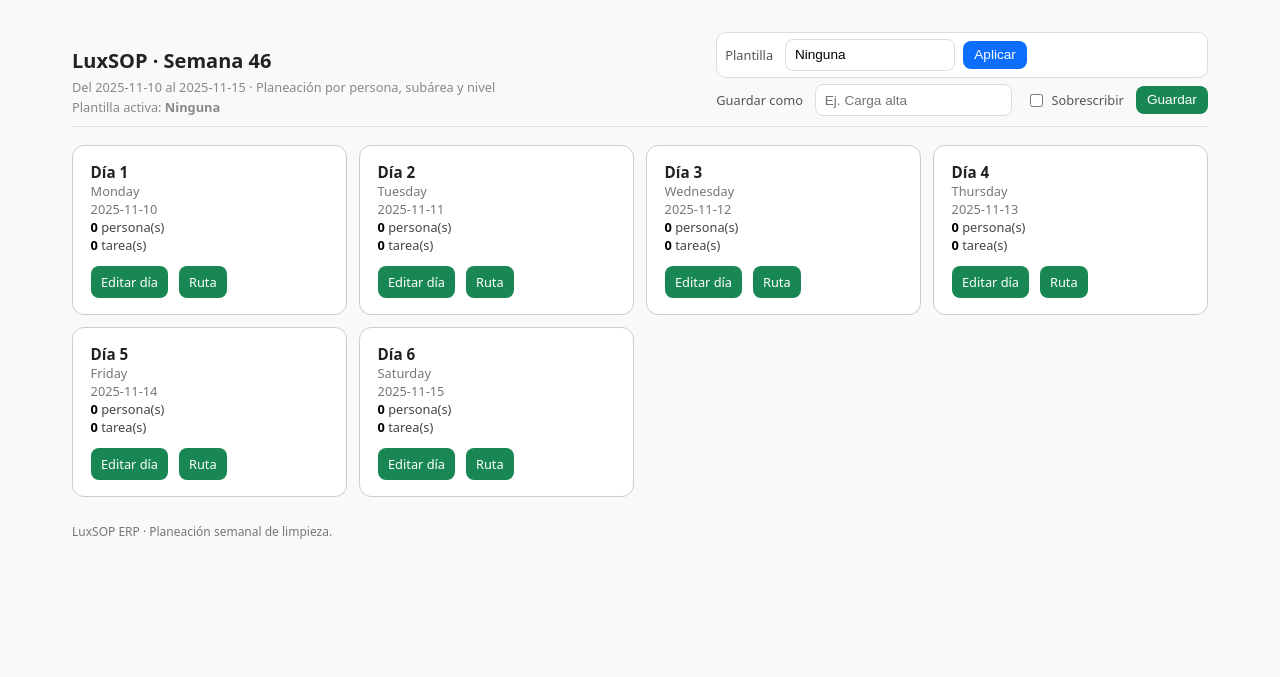
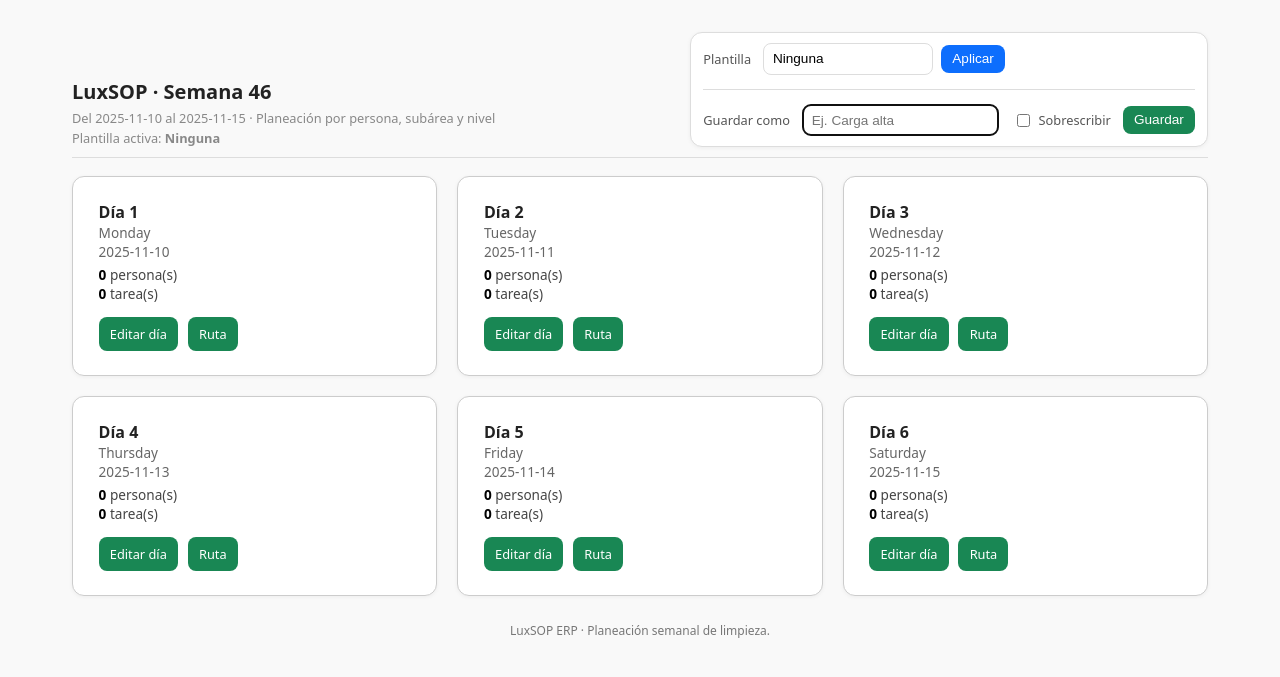
Before and after one commit to juanmmena05/LUXSop-ERP, a Flask app: page / in a window 1280 px wide. Shown: the top 677 px of the page. Run offline with Flask 3, Linux system fonts and the light colour scheme; data that the repository does not hold is empty.

Commit message:
Actualización general: mejoras en home.html, routes.py y templates

```diff
--- a/app/templates/home.html
+++ b/app/templates/home.html
@@ -4,87 +4,236 @@
   <meta charset="UTF-8">
   <title>LuxSOP ERP — Semana</title>
   <style>
-    :root{
-      --fg:#222; --muted:#888; --line:#ddd; --bg:#f9f9f9;
-      --blue:#0d6efd; --green:#198754; --red:#dc3545; --red-d:#b02a37;
-      --card:#fff;
-    }
-    *{box-sizing:border-box}
-    body{
-      font-family:system-ui, sans-serif; color:var(--fg);
-      background:var(--bg); margin:0; padding:2rem; max-width:1200px; margin-inline:auto;
+    :root {
+      --fg: #222;
+      --muted: #888;
+      --line: #ddd;
+      --bg: #f9f9f9;
+      --blue: #0d6efd;
+      --green: #198754;
+      --red: #dc3545;
+      --red-d: #b02a37;
+      --card: #fff;
     }
 
-    /* Encabezado compacto */
-    header{display:grid; gap:10px; margin-bottom:18px}
-    .head-row{
-      display:flex; justify-content:space-between; align-items:flex-end; gap:12px;
-      padding-bottom:.6rem; border-bottom:1px solid var(--line);
-    }
-    .title h1{margin:0; font-size:1.25rem; font-weight:600}
-    .title .sub{margin-top:.2rem; color:var(--muted); font-size:.8rem}
-    .act-row{
-      display:flex; flex-wrap:wrap; align-items:center; gap:8px;
-      background:var(--card); border:1px solid var(--line); border-radius:10px;
-      padding:6px 8px;
+    * { box-sizing: border-box; }
+
+    body {
+      font-family: system-ui, sans-serif;
+      color: var(--fg);
+      background: var(--bg);
+      margin: 0;
+      padding: 2rem;
+      max-width: 1200px;
+      margin-inline: auto;
     }
 
-    /* Controles pequeños */
-    .label{font-size:.8rem; color:#555; margin-right:4px}
-    .select-sm, .input-sm{
-      appearance:none; background:#fff; border:1px solid var(--line); border-radius:8px;
-      padding:.38rem .55rem; font-size:.85rem; line-height:1; height:32px;
+    /* Encabezado */
+    header {
+      display: grid;
+      gap: 10px;
+      margin-bottom: 18px;
     }
-    .btn-sm{
-      border:none; border-radius:8px; padding:.42rem .7rem; font-size:.85rem; line-height:1; cursor:pointer;
+
+    .head-row {
+      display: flex;
+      justify-content: space-between;
+      align-items: flex-end;
+      gap: 12px;
+      padding-bottom: .6rem;
+      border-bottom: 1px solid var(--line);
     }
-    .btn-blue{background:var(--blue); color:#fff}
-    .btn-blue:hover{filter:brightness(.95)}
-    .btn-green{background:var(--green); color:#fff}
-    .btn-green:hover{filter:brightness(.95)}
-    .btn-trash{
-      display:flex; align-items:center; justify-content:center;
-      width:30px; height:30px; border-radius:8px; border:1px solid var(--red-d);
-      background:var(--red); color:#fff; font-size:16px; cursor:pointer;
+
+    .title h1 {
+      margin: 0;
+      font-size: 1.25rem;
+      font-weight: 600;
     }
-    .btn-trash:hover{background:var(--red-d)}
-    .spacer{flex:1}
 
-    /* Fila secundaria compacta */
-    .act-row-2{
-      display:flex; flex-wrap:wrap; align-items:center; gap:8px;
-      margin-top:6px;
+    .title .sub {
+      margin-top: .2rem;
+      color: var(--muted);
+      font-size: .8rem;
+    }
+
+    .label {
+      font-size: .8rem;
+      color: #555;
+      margin-right: 4px;
+    }
+
+    .select-sm,
+    .input-sm {
+      appearance: none;
+      background: #fff;
+      border: 1px solid var(--line);
+      border-radius: 8px;
+      padding: .38rem .55rem;
+      font-size: .85rem;
+      line-height: 1;
+      height: 32px;
+    }
+
+    .btn-sm {
+      border: none;
+      border-radius: 8px;
+      padding: .42rem .7rem;
+      font-size: .85rem;
+      line-height: 1;
+      cursor: pointer;
+    }
+
+    .btn-blue { background: var(--blue); color: #fff; }
+    .btn-blue:hover { filter: brightness(.95); }
+
+    .btn-green { background: var(--green); color: #fff; }
+    .btn-green:hover { filter: brightness(.95); }
+
+    .btn-trash {
+      display: flex;
+      align-items: center;
+      justify-content: center;
+      width: 30px;
+      height: 30px;
+      border-radius: 8px;
+      border: 1px solid var(--red-d);
+      background: var(--red);
+      color: #fff;
+      font-size: 16px;
+      cursor: pointer;
+    }
+
+    .btn-trash:hover { background: var(--red-d); }
+
+    /* Caja unificada */
+    .plantilla-box {
+      background: #fff;
+      border: 1px solid var(--line);
+      border-radius: 12px;
+      box-shadow: 0 1px 4px rgba(0,0,0,0.05);
+      padding: 10px 12px;
+      display: flex;
+      flex-direction: column;
+      gap: 10px;
+      min-width: 340px;
+    }
+
+    .form-line {
+      display: flex;
+      flex-wrap: wrap;
+      align-items: center;
+      gap: 8px;
+    }
+
+    .divider-line {
+      border-top: 1px solid var(--line);
+      margin: 4px 0;
     }
 
     /* Flash */
-    .flash-wrap{margin:.75rem 0 1rem}
-    .flash{background:#eef9f0; border:1px solid #cde8d5; color:#226b3d; padding:.45rem .6rem; border-radius:8px; font-size:.85rem}
+    .flash-wrap { margin: .75rem 0 1rem; }
+    .flash {
+      background: #eef9f0;
+      border: 1px solid #cde8d5;
+      color: #226b3d;
+      padding: .45rem .6rem;
+      border-radius: 8px;
+      font-size: .85rem;
+      transition: opacity 0.5s ease;
+    }
 
-    /* Cards semana (igual que antes, mínimas mejoras) */
-    .week-grid{display:grid; grid-template-columns:repeat(auto-fit,minmax(220px,1fr)); gap:12px}
-    .day-card{background:#fff; border:1px solid #ccc; border-radius:12px; padding:1rem 1.1rem; display:flex; flex-direction:column; gap:.75rem}
-    .day-card:hover{box-shadow:0 2px 8px rgba(0,0,0,.06)}
-    .day-head{font-size:.95rem; font-weight:600}
-    .day-date{font-size:.8rem; color:#777}
-    .stats{font-size:.8rem; color:#444}
-    .stats span{font-weight:600; color:#000}
-    .plan-link a{
-      display:inline-block; background:#198754; color:#fff; text-decoration:none; border-radius:8px;
-      padding:.45rem .65rem; font-size:.8rem; margin-right:6px;
+    /* Cards semana */
+    .week-grid {
+      display: grid;
+      grid-template-columns: repeat(auto-fit, minmax(300px, 1fr));
+      gap: 20px;
     }
-    .plan-link a:hover{filter:brightness(.95)}
 
-    footer{margin-top:26px; font-size:.75rem; color:#777}
-    @media (max-width:640px){ .head-row{flex-direction:column; align-items:flex-start} }
+    .day-card {
+      background: #fff;
+      border: 1px solid #ccc;
+      border-radius: 12px;
+      padding: 1.5rem 1.6rem;
+      min-height: 200px;
+      display: flex;
+      flex-direction: column;
+      gap: .85rem;
+      font-size: 0.9rem;
+      box-shadow: 0 1px 4px rgba(0, 0, 0, 0.05);
+      transition: box-shadow 0.2s ease;
+    }
+
+    .day-card:hover {
+      box-shadow: 0 3px 10px rgba(0, 0, 0, 0.08);
+    }
+
+    .day-head {
+      font-size: 1rem;
+      font-weight: 600;
+      color: #222;
+    }
+
+    .day-date {
+      font-size: .85rem;
+      color: #666;
+    }
+
+    .stats {
+      font-size: .85rem;
+      color: #444;
+      margin-top: 4px;
+    }
+
+    .stats span {
+      font-weight: 600;
+      color: #000;
+    }
+
+    .plan-link {
+      margin-top: auto;
+    }
+
+    .plan-link a {
+      display: inline-block;
+      background: var(--green);
+      color: #fff;
+      text-decoration: none;
+      border-radius: 8px;
+      padding: .5rem .7rem;
+      font-size: .8rem;
+      margin-right: 6px;
+    }
+
+    .plan-link a:hover {
+      filter: brightness(.95);
+    }
+
+    footer {
+      margin-top: 26px;
+      font-size: .75rem;
+      color: #777;
+      text-align: center;
+    }
+
+    @media (max-width: 640px) {
+      .head-row { flex-direction: column; align-items: flex-start; }
+      .week-grid { grid-template-columns: 1fr; }
+      .day-card {
+        padding: 1.2rem;
+        min-height: 160px;
+      }
+    }
   </style>
 </head>
+
 <body>
-
   <header>
     <div class="head-row">
       <div class="title">
         <h1>LuxSOP · Semana {{ semana_num }}</h1>
-      <div class="sub">Del {{ lunes.strftime('%Y-%m-%d') }} al {{ sabado.strftime('%Y-%m-%d') }} · Planeación por persona, subárea y nivel</div>
+        <div class="sub">
+          Del {{ lunes.strftime('%Y-%m-%d') }} al {{ sabado.strftime('%Y-%m-%d') }} · Planeación por persona, subárea y nivel
+        </div>
         <div class="sub" style="margin-top:.15rem;">
           Plantilla activa:
           <strong>
@@ -97,11 +246,11 @@
         </div>
       </div>
 
-    <!-- Barra compacta (APLICAR + GUARDAR) -->
-    <div style="min-width:340px">
-      <div class="act-row">
-        <!-- APLICAR -->
-        <form action="{{ url_for('main.aplicar_plantilla_guardada_simple') }}" method="POST" id="form-aplicar-plantilla" style="display:flex; align-items:center; gap:8px;">
+      <!-- 🔹 Caja unificada de Plantilla -->
+      <div class="plantilla-box">
+        <!-- Aplicar -->
+        <form action="{{ url_for('main.aplicar_plantilla_guardada_simple') }}" method="POST"
+              id="form-aplicar-plantilla" class="form-line">
           <input type="hidden" name="lunes_destino" value="{{ lunes.strftime('%Y-%m-%d') }}">
           <span class="label">Plantilla</span>
           <select id="plantilla_id" name="plantilla_id" class="select-sm" style="min-width:170px;">
@@ -116,21 +265,22 @@
           <button id="delete-template-btn" type="button" title="Borrar plantilla" class="btn-trash" style="display:none;">✖</button>
           <button type="submit" class="btn-sm btn-blue">Aplicar</button>
         </form>
-        <!-- DELETE form oculto -->
-        <form id="delete-template-form" method="POST" style="display:none;"></form>
-      </div>
 
-      <div class="act-row-2">
-        <!-- GUARDAR / SOBRESCRIBIR -->
-        <form action="{{ url_for('main.guardar_semana_como_plantilla_simple') }}" method="POST" style="display:flex; flex-wrap:wrap; align-items:center; gap:8px;">
+        <div class="divider-line"></div>
+
+        <!-- Guardar -->
+        <form action="{{ url_for('main.guardar_semana_como_plantilla_simple') }}" method="POST"
+              class="form-line">
           <input type="hidden" name="lunes_ref" value="{{ lunes.strftime('%Y-%m-%d') }}">
           <span class="label">Guardar como</span>
-          <input type="text" id="nombre" name="nombre" class="input-sm" placeholder="Ej. Carga alta" style="min-width:180px;">
+          <input type="text" id="nombre" name="nombre" class="input-sm"
+                placeholder="Ej. Carga alta" style="min-width:180px;">
           <label class="label" style="display:flex; align-items:center; gap:6px; margin-left:6px;">
             <input type="checkbox" id="overwrite_template" name="overwrite_template">
             Sobrescribir
           </label>
-          <select id="plantilla_id_to_overwrite" name="plantilla_id_to_overwrite" class="select-sm" style="display:none; min-width:180px;">
+          <select id="plantilla_id_to_overwrite" name="plantilla_id_to_overwrite"
+                  class="select-sm" style="display:none; min-width:180px;">
             <option value="">Selecciona plantilla…</option>
             {% for p in plantillas %}
               <option value="{{ p.plantilla_id }}">{{ p.nombre }}</option>
@@ -140,10 +290,11 @@
         </form>
       </div>
     </div>
-  </div>
   </header>
 
-<!-- Flash (si usas flash()) -->
+  <!-- Formulario oculto para borrar -->
+  <form id="delete-template-form" method="POST" style="display:none;"></form>
+
   {% with messages = get_flashed_messages(with_categories=true) %}
     {% if messages %}
       <div class="flash-wrap">
@@ -180,48 +331,72 @@
     LuxSOP ERP · Planeación semanal de limpieza.
   </footer>
 
+  <!-- ✅ Scripts -->
   <script>
-  // Toggle crear vs sobrescribir (compacto)
+  // Borrar plantilla
+  (function () {
+    const select = document.getElementById('plantilla_id');
+    const deleteBtn = document.getElementById('delete-template-btn');
+    const deleteForm = document.getElementById('delete-template-form');
+
+    function update() {
+      if (!select) return;
+      deleteBtn.style.display = (select.value && select.value !== 'none') ? 'flex' : 'none';
+    }
+
+    deleteBtn && deleteBtn.addEventListener('click', () => {
+      const id = select.value;
+      if (!id || id === 'none' || isNaN(parseInt(id))) {
+        alert('Selecciona una plantilla válida para borrar.');
+        return;
+      }
+      if (confirm('¿Borrar esta plantilla definitivamente?')) {
+        deleteForm.method = 'POST';
+        deleteForm.action = `/plantillas/borrar/${parseInt(id)}`;
+        deleteForm.submit();
+      }
+    });
+
+    select && select.addEventListener('change', update);
+    update();
+  })();
+
+  // Fade-out mensajes flash
+  (function() {
+    const flashes = document.querySelectorAll('.flash');
+    if (!flashes.length) return;
+    setTimeout(() => {
+      flashes.forEach(flash => {
+        flash.style.transition = 'opacity 0.8s ease';
+        flash.style.opacity = '0';
+        setTimeout(() => flash.remove(), 1000);
+      });
+    }, 3500);
+  })();
+
+  // Toggle "Sobrescribir"
   (function () {
     const chk = document.getElementById('overwrite_template');
     const nameInput = document.getElementById('nombre');
     const sel = document.getElementById('plantilla_id_to_overwrite');
-    function syncUI(){
-      if(!chk || !nameInput || !sel) return;
-      if(chk.checked){
-        nameInput.style.display='none';
-        sel.style.display='';
-      }else{
-        nameInput.style.display='';
-        sel.style.display='none';
-        sel.value='';
+
+    function syncUI() {
+      if (!chk || !nameInput || !sel) return;
+      if (chk.checked) {
+        nameInput.style.display = 'none';
+        sel.style.display = '';
+        sel.focus();
+      } else {
+        nameInput.style.display = '';
+        sel.style.display = 'none';
+        sel.value = '';
+        nameInput.focus();
       }
     }
+
     chk && chk.addEventListener('change', syncUI);
     syncUI();
   })();
-
-  // Mostrar/ocultar tacha al cambiar selección
-  (function(){
-    const select = document.getElementById('plantilla_id');
-    const deleteBtn = document.getElementById('delete-template-btn');
-    const deleteForm = document.getElementById('delete-template-form');
-    function update(){
-      if(!select) return;
-      deleteBtn.style.display = (select.value && select.value !== 'none') ? 'flex' : 'none';
-    }
-    deleteBtn && deleteBtn.addEventListener('click', ()=>{
-      const id = select.value;
-      if(!id || id==='none') return;
-      if(confirm('¿Borrar esta plantilla?')){
-        deleteForm.action = `/plantillas/borrar/${id}`;
-        deleteForm.submit();
-      }
-    });
-    select && select.addEventListener('change', update);
-    update();
-  })();
   </script>
-
 </body>
 </html>
--- a/app/templates/reporte_personal.html
+++ b/app/templates/reporte_personal.html
@@ -264,7 +264,7 @@
       <a class="btn ok"
          href="{{ url_for('main.reporte_persona_dia_pdf', fecha=fecha.strftime('%Y-%m-%d'), personal_id=persona.personal_id) }}"
          target="_blank" title="Descargar reporte completo en PDF">
-        📥 Descargar SOP Macro (PDF)
+        📥 Descargar SOP
       </a>
     </div>
   </div>
```
Also changed, not shown: app/templates/sop_macro_pdf.html (+13 -11 lines). Lines whose indentation alone changed are shown as unchanged.
